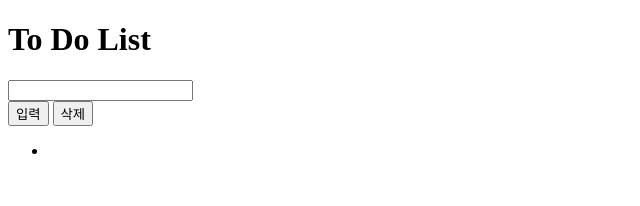
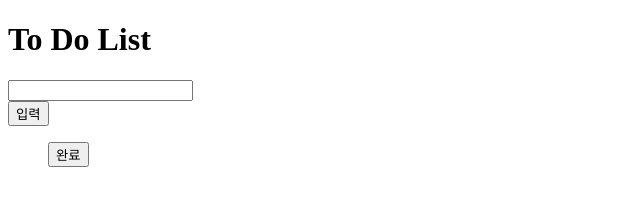
Before and after one commit to jaewoogwak/selfmade-todolist, a plain HTML site: page todo/index.html in a window 1280 px wide. Both pictures are taken after a click on the button "입력". Shown: the whole page, without its empty margins (0-640 px from the left). Drawn offline with Linux system fonts and the light colour scheme.

Commit message:
Add files via upload

```diff
--- a/todo/index.html
+++ b/todo/index.html
@@ -13,7 +13,6 @@
             <input id = "text" type = "text">
         </form>
         <input id = "inputBtn" type = "button" value = "입력">
-        <input id = "deleteBtn" type = "button" value = "삭제">
     </div>
     <ul id = "todoList">
 
--- a/todo/script.js
+++ b/todo/script.js
@@ -1,12 +1,8 @@
 var inputBtn = document.getElementById("inputBtn");
 inputBtn.addEventListener("click", inputBtnClick);
-
-// get text
-
-todoText = text.value;
-
+var newToDo;
 var count = 1;
-var list = document.getElementById("todoList");
+const list = document.getElementById("todoList");
 
 /*
 function enterKey() {
@@ -15,23 +11,36 @@ function enterKey() {
     }
 }*/
 
-
-function inputBtnClick() {
-    var newToDo = document.createElement("li");
+function createToDo() {
+    newToDo = document.createElement("div");
     var text = document.getElementById("text").value; // get text
     document.getElementById("text").value='';
     newToDo.innerHTML = text;
-    newToDo.setAttribute('id', count++);
+    newToDo.setAttribute('id', count);
     newToDo.setAttribute('class', 'toDo');
-    list.appendChild(newToDo);
+    return newToDo;
 }
 
+function createDelBtn() {
+    var newToDoDelBtn = document.createElement('input');
+    newToDoDelBtn.setAttribute('type', 'button');
+    newToDoDelBtn.setAttribute('value', '완료');
+    newToDoDelBtn.setAttribute('id', count++);
+    newToDoDelBtn.addEventListener("click", function() {
+        var num = newToDoDelBtn.id;
+        deleteBtnClick(num);
+    });
+    return newToDoDelBtn;
+}
 
-var deleteBtn = document.getElementById("deleteBtn");
-deleteBtn.addEventListener("click", deleteBtnClick);
-function deleteBtnClick() {
-    var toDo = document.getElementById(count-1);
-    console.log(count);
+function inputBtnClick() {
+    var toDo = createToDo();
+    toDo.appendChild(createDelBtn());
+    list.appendChild(toDo);
+}
+
+function deleteBtnClick(num) {
+    var toDo = document.getElementById(num);
+    console.log(num);
     list.removeChild(toDo);
-    count--;
 }
```
